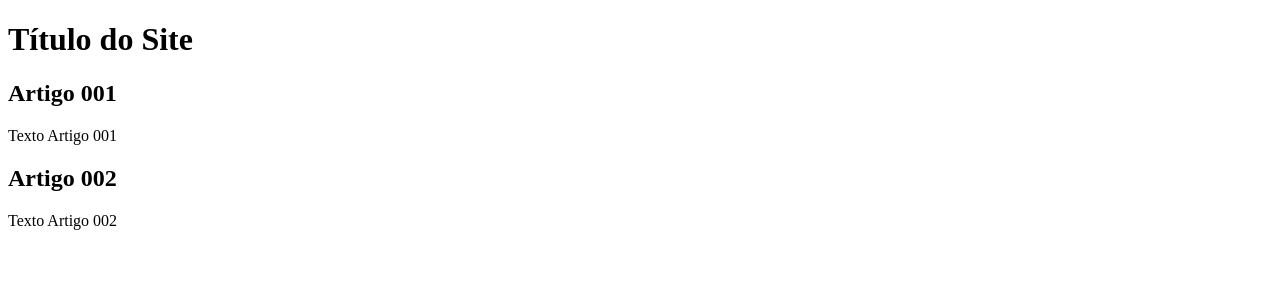
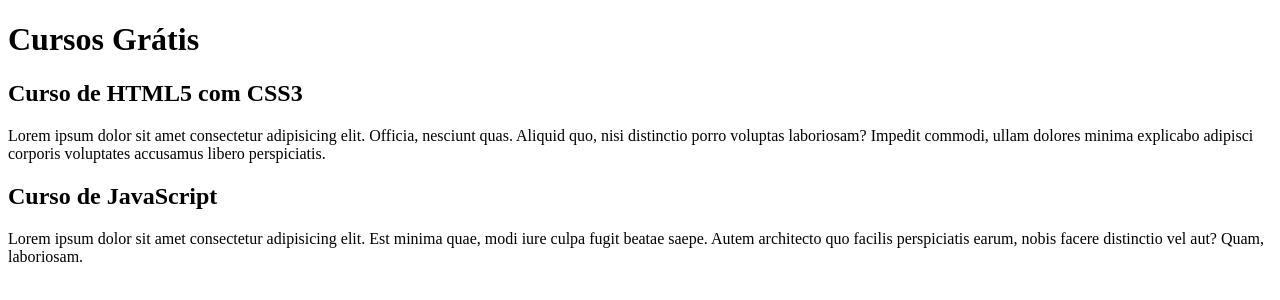
Before and after one commit to riicardoafonso/projeto-site, a plain HTML site: page index.html in a window 1280 px wide. Drawn offline with Linux system fonts and the light colour scheme.

Commit message:
comecei a escrever o conteúdo

```diff
--- a/index.html
+++ b/index.html
@@ -9,15 +9,15 @@
 <body>
     <main>
         <header>
-            <h1>Título do Site</h1>
+            <h1>Cursos Grátis</h1>
         </header>
         <article>
-            <h2>Artigo 001</h2>
-            <p>Texto Artigo 001</p>
+            <h2>Curso de HTML5 com CSS3</h2>
+            <p>Lorem ipsum dolor sit amet consectetur adipisicing elit. Officia, nesciunt quas. Aliquid quo, nisi distinctio porro voluptas laboriosam? Impedit commodi, ullam dolores minima explicabo adipisci corporis voluptates accusamus libero perspiciatis.</p>
         </article>
         <article>
-            <h2>Artigo 002</h2>
-            <p>Texto Artigo 002</p>
+            <h2>Curso de JavaScript</h2>
+            <p>Lorem ipsum dolor sit amet consectetur adipisicing elit. Est minima quae, modi iure culpa fugit beatae saepe. Autem architecto quo facilis perspiciatis earum, nobis facere distinctio vel aut? Quam, laboriosam.</p>
         </article>
     </main>
 </body>
```
